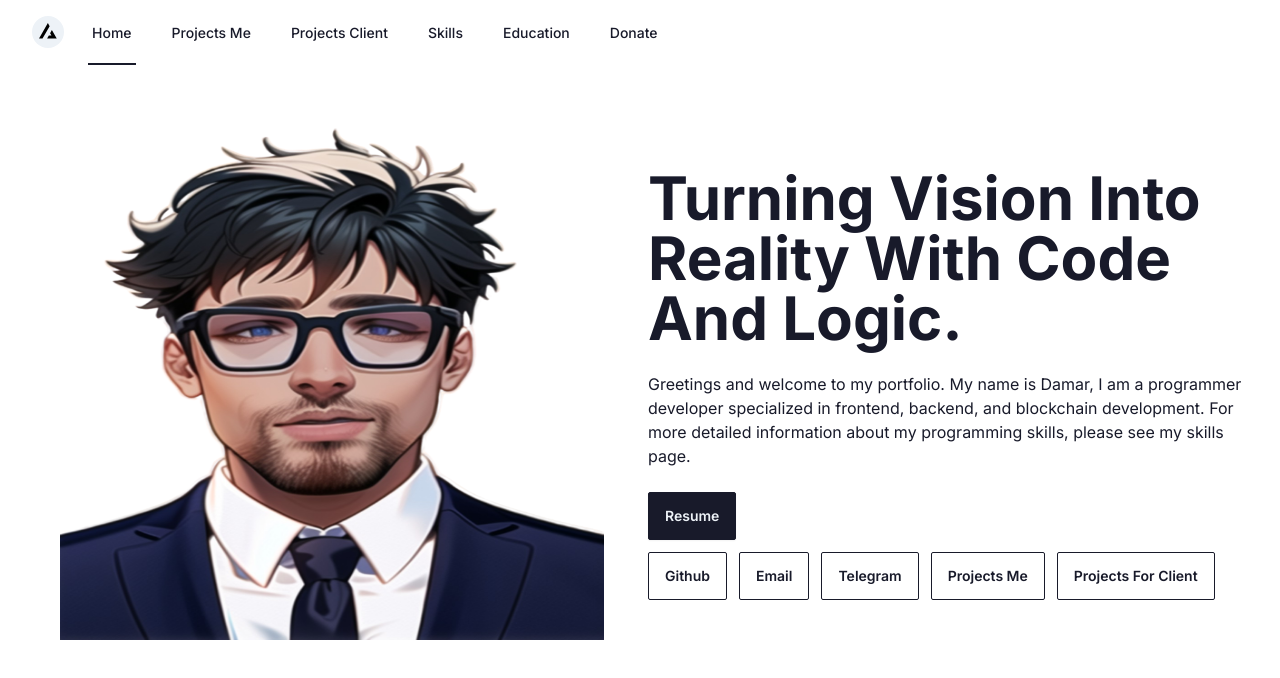
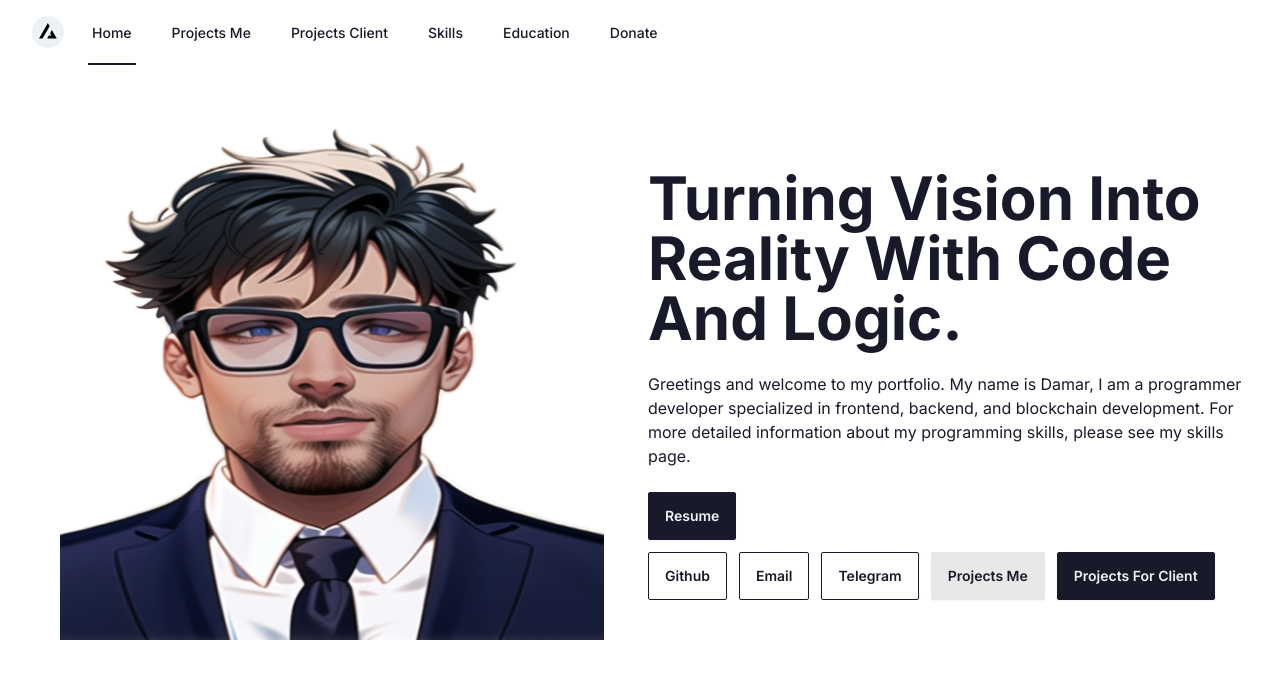
Before and after one commit to damartripamungkas/damartripamungkas.github.io, a Next.js app: page / in a window 1280 px wide. Shown: the top 678 px of the page. Built offline with nearby package versions, Linux system fonts and the light colour scheme.

Commit message:
chore: update code

```diff
--- a/src/app/home/btn.tsx
+++ b/src/app/home/btn.tsx
@@ -44,9 +44,9 @@ export default function Page() {
           </button>
         </div>
         <div className="col-2">
-          <div className="flex flex-row gap-3">
+          <div className="flex flex-row flex-wrap gap-3">
             {contact.map((it: any, index: number) => (
-              <a key={index} href={it.url_redirect} about={it.name} className="btn btn-outline">
+              <a key={index} href={it.url_redirect} about={it.name} className={`btn btn-${it?.type}`}>
                 {it.name}
               </a>
             ))}
--- a/src/config/config.json
+++ b/src/config/config.json
@@ -411,23 +411,28 @@
   "contact": [
     {
       "name": "Github",
-      "url_redirect": "https://github.com/damartripamungkas"
+      "url_redirect": "https://github.com/damartripamungkas",
+      "type": "outline"
     },
     {
       "name": "Email",
-      "url_redirect": "mailto:damartripamungkas01@gmail.com"
+      "url_redirect": "mailto:damartripamungkas01@gmail.com",
+      "type": "outline"
     },
     {
       "name": "Telegram",
-      "url_redirect": "https://t.me/damartripamungkas"
+      "url_redirect": "https://t.me/damartripamungkas",
+      "type": "outline"
     },
     {
       "name": "Projects Me",
-      "url_redirect": "/projects-me"
+      "url_redirect": "/projects-me",
+      "type": "secondary"
     },
     {
       "name": "Projects For Client",
-      "url_redirect": "/projects-client"
+      "url_redirect": "/projects-client",
+      "type": "neutral"
     }
   ],
   "education": [
```
